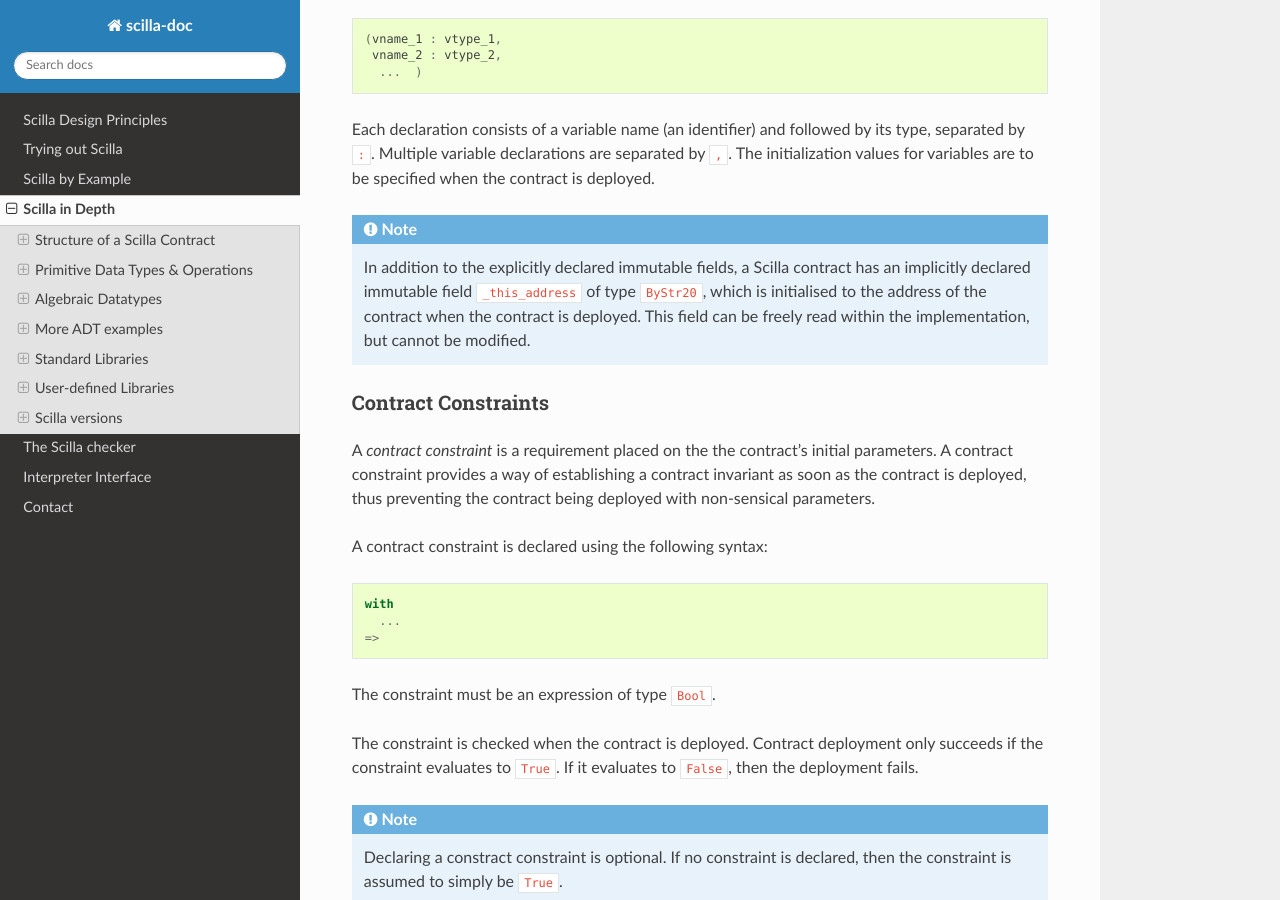
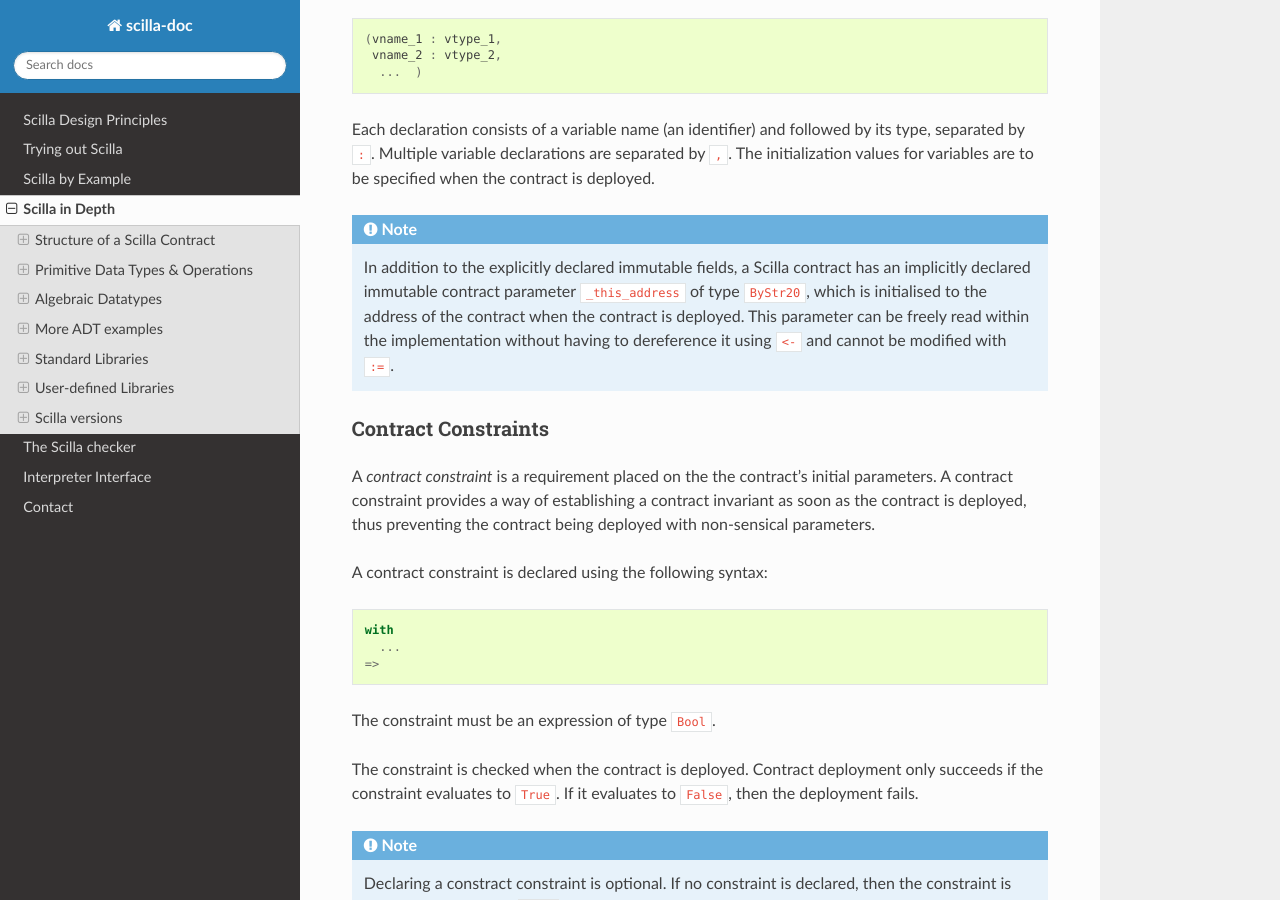
Before and after one commit to Zilliqa/scilla-docs, a Sphinx documentation site: the page built from docs/source/scilla-in-depth.rst, in a window 1280 px wide and 900 px high, scrolled down 1875 px. Built offline with Sphinx 7.4.7 and the Read the Docs theme 2.0.0, drawn with Linux system fonts in a browser that asks for light colours.

Commit message:
Updated context for _this_address

```diff
--- a/docs/source/scilla-in-depth.rst
+++ b/docs/source/scilla-in-depth.rst
@@ -120,10 +120,11 @@ variables are to be specified when the contract is deployed.
 .. note::
 
    In addition to the explicitly declared immutable fields, a Scilla
-   contract has an implicitly declared immutable field ``_this_address``
+   contract has an implicitly declared immutable contract parameter ``_this_address``
    of type ``ByStr20``, which is initialised to the address of the
-   contract when the contract is deployed. This field can be
-   freely read within the implementation, but cannot be modified.
+   contract when the contract is deployed. This parameter can be
+   freely read within the implementation without having to dereference it using ``<-``
+   and cannot be modified with ``:=``.
 
 Contract Constraints
 ********************
```
